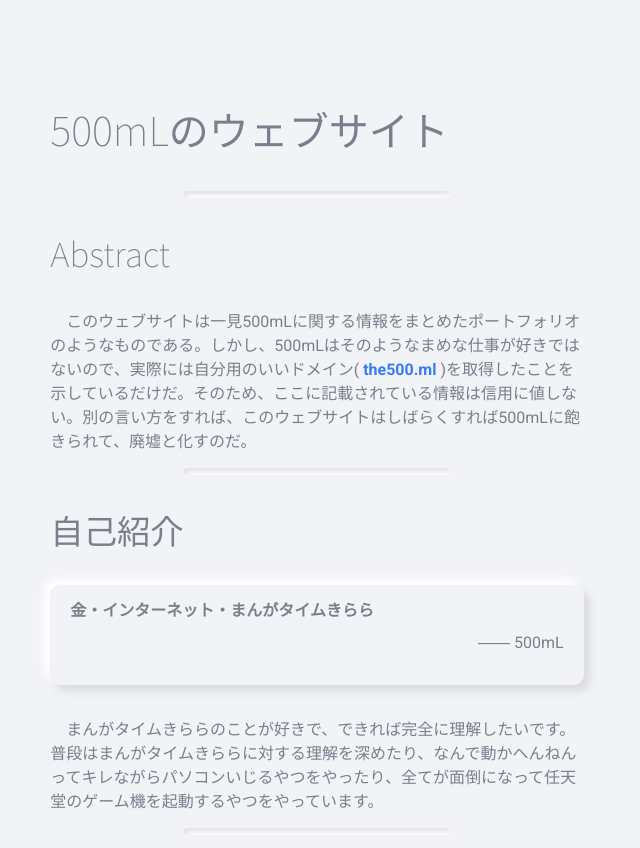
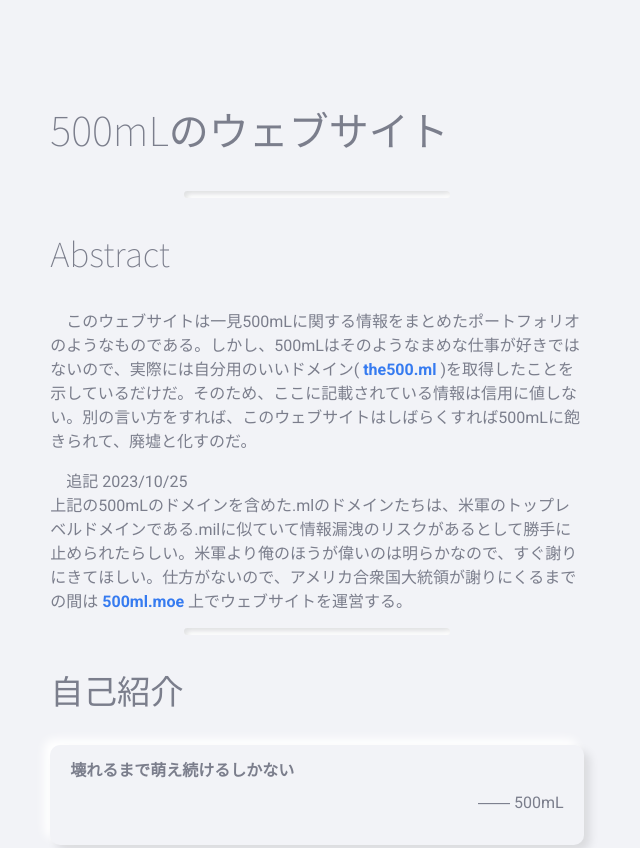
Before and after one commit to 500cc/website, a plain HTML site: page index.html in a window 1280 px wide. Shown: the top 848 px of the page, without its empty margins (323-963 px from the left). Drawn offline with Linux system fonts and the light colour scheme.

Commit message:
Update mainpage

```diff
--- a/index.html
+++ b/index.html
@@ -58,10 +58,18 @@
             </a>
             )を取得したことを示しているだけだ。そのため、ここに記載されている情報は信用に値しない。別の言い方をすれば、このウェブサイトはしばらくすれば500mLに飽きられて、廃墟と化すのだ。
         </p>
+        <p>
+            追記 2023/10/25<br>
+            上記の500mLのドメインを含めた.mlのドメインたちは、米軍のトップレベルドメインである.milに似ていて情報漏洩のリスクがあるとして勝手に止められたらしい。米軍より俺のほうが偉いのは明らかなので、すぐ謝りにきてほしい。仕方がないので、アメリカ合衆国大統領が謝りにくるまでの間は
+            <a href="https://500ml.moe/">
+                500ml.moe
+            </a>
+            上でウェブサイトを運営する。
+        </p>
         <hr>
         <h3>自己紹介</h3>
         <div class="paper">
-            <strong>金・インターネット・まんがタイムきらら</strong>
+            <strong>壊れるまで萌え続けるしかない</strong>
             <span style="display: block; text-align: right;">―― 500mL</span>
         </div>
         <br>
@@ -77,7 +85,7 @@
         <h4>より詳しく知る</h4>
         <p>
             私の <a href="https://github.com/500cc/religion">宗教</a> や
-            <a href="https://twitter.com/search?q=from%3AJP3LHW%20%E3%81%8D%E3%82%89%E3%82%89">きららツイート</a>
+            <a href="https://twitter.com/search?q=from%3A0500mL%20%E3%81%8D%E3%82%89%E3%82%89">きららツイート</a>
             がその助けになるかもしれません。
         </p>
         <hr>
@@ -266,7 +274,7 @@
                     </tr>
                     <tr>
                         <td>Twitter</td>
-                        <td><a href="https://twitter.com/jp3lhw/">@JP3LHW</a></td>
+                        <td><a href="https://twitter.com/0500mL/">@0500mL</a></td>
                     </tr>
                     <tr>
                         <td>Instagram</td>
```
